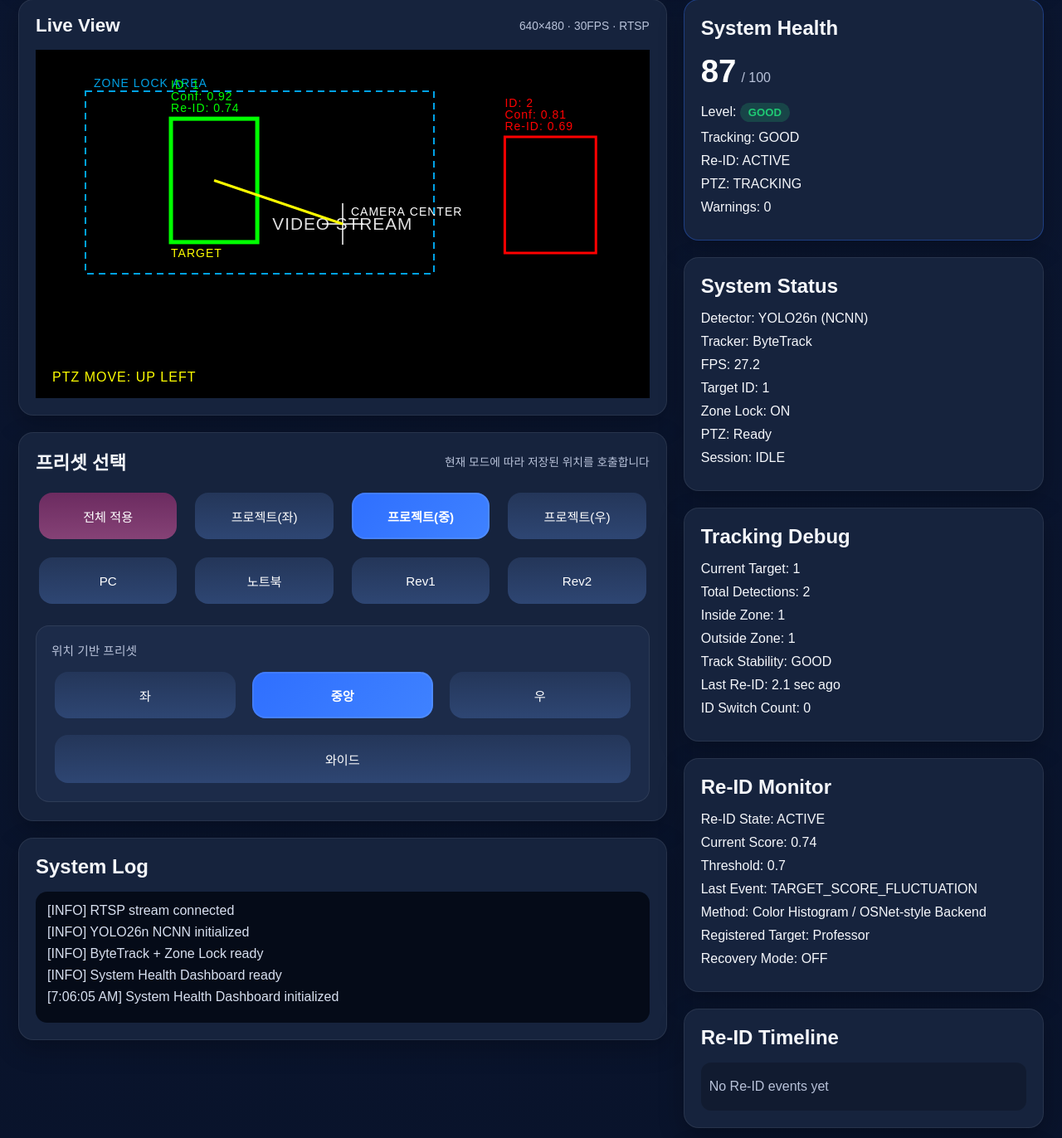
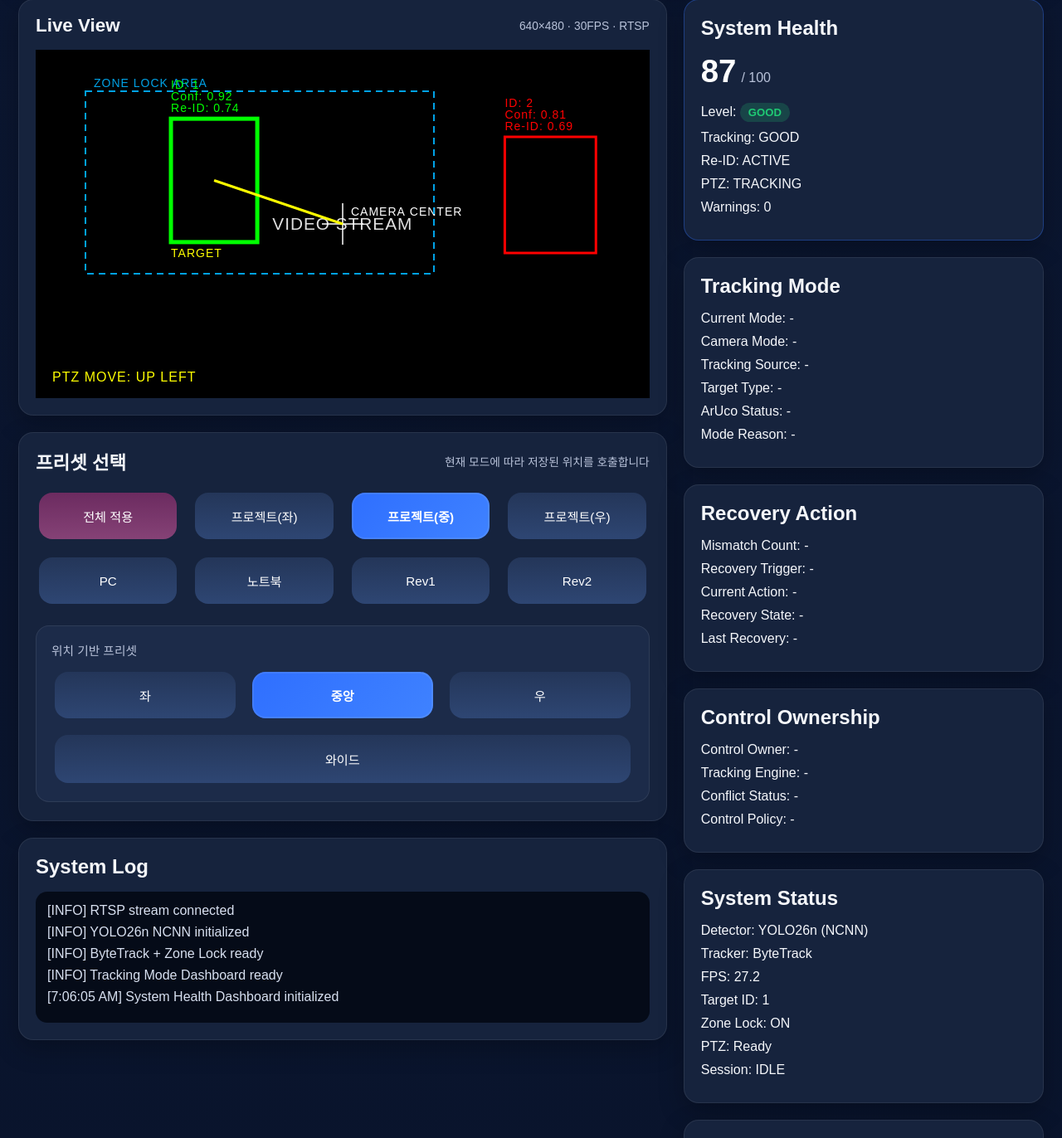
Before and after one commit to jaehyeon-s/PTZ_Speaker_Tracking, a FastAPI app: page / in a window 1280 px wide. Shown: the part 126-1498 px from the top of the page at 83% size. Run offline with FastAPI, Linux system fonts and the light colour scheme.

Commit message:
Tracking Mode 및 Recovery Monitor UI 추가

```diff
--- a/src/api/dashboard/templates/index.html
+++ b/src/api/dashboard/templates/index.html
@@ -54,7 +54,6 @@
 
                 <div class="position-preset-card">
                     <p class="group-title">위치 기반 프리셋</p>
-
                     <div class="position-layout">
                         <button class="preset-btn pos-left position-btn">좌</button>
                         <button class="preset-btn pos-center position-btn active">중앙</button>
@@ -70,7 +69,7 @@
                     <p>[INFO] RTSP stream connected</p>
                     <p>[INFO] YOLO26n NCNN initialized</p>
                     <p>[INFO] ByteTrack + Zone Lock ready</p>
-                    <p>[INFO] System Health Dashboard ready</p>
+                    <p>[INFO] Tracking Mode Dashboard ready</p>
                 </div>
             </div>
         </div>
@@ -88,6 +87,33 @@
                 <p>Re-ID: <span id="healthReidValue">-</span></p>
                 <p>PTZ: <span id="healthPtzValue">-</span></p>
                 <p>Warnings: <span id="healthWarningsValue">-</span></p>
+            </div>
+
+            <div class="status-card mode-card">
+                <h2>Tracking Mode</h2>
+                <p>Current Mode: <span id="currentModeValue" class="mode-chip">-</span></p>
+                <p>Camera Mode: <span id="cameraModeValue">-</span></p>
+                <p>Tracking Source: <span id="trackingSourceValue">-</span></p>
+                <p>Target Type: <span id="targetTypeValue">-</span></p>
+                <p>ArUco Status: <span id="arucoStatusValue">-</span></p>
+                <p>Mode Reason: <span id="modeReasonValue">-</span></p>
+            </div>
+
+            <div class="status-card recovery-card">
+                <h2>Recovery Action</h2>
+                <p>Mismatch Count: <span id="mismatchCountValue">-</span></p>
+                <p>Recovery Trigger: <span id="recoveryTriggerValue">-</span></p>
+                <p>Current Action: <span id="recoveryActionValue">-</span></p>
+                <p>Recovery State: <span id="recoveryStateValue">-</span></p>
+                <p>Last Recovery: <span id="lastRecoveryValue">-</span></p>
+            </div>
+
+            <div class="status-card ownership-card">
+                <h2>Control Ownership</h2>
+                <p>Control Owner: <span id="controlOwnerValue">-</span></p>
+                <p>Tracking Engine: <span id="trackingEngineValue">-</span></p>
+                <p>Conflict Status: <span id="conflictStatusValue">-</span></p>
+                <p>Control Policy: <span id="controlPolicyValue">-</span></p>
             </div>
 
             <div class="status-card">
```
